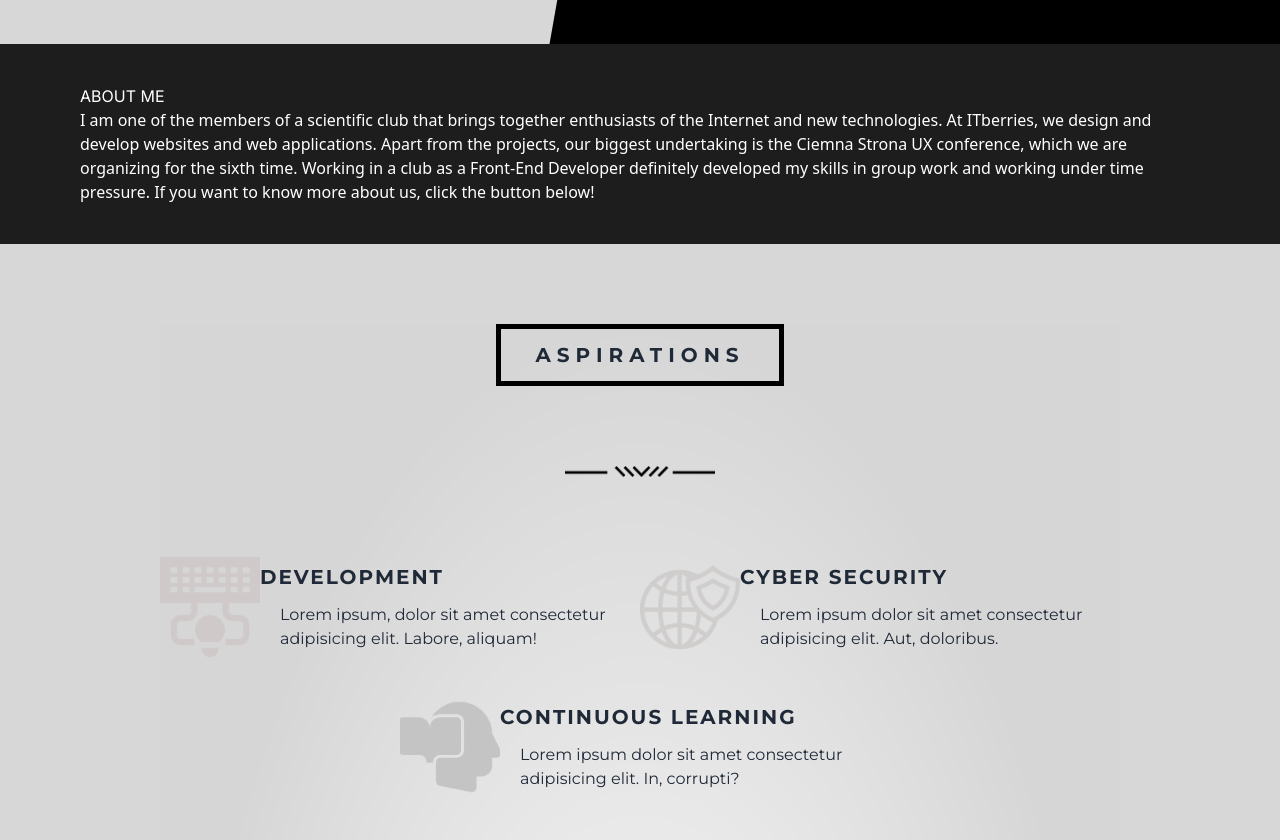
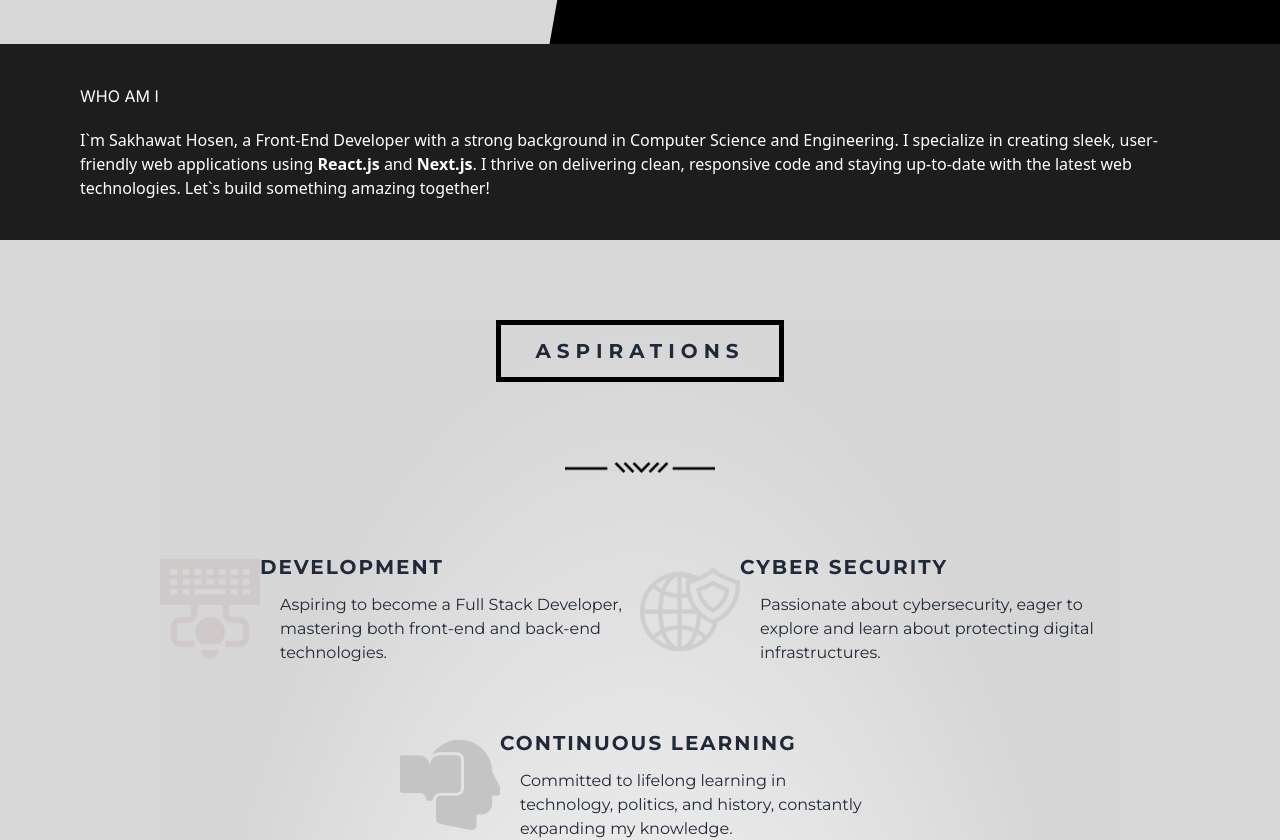
Before and after one commit to Sakhawat71/sakhawat, a Next.js app: page / in a window 1280 px wide. Shown: the part 740-1580 px from the top of the page. Built offline with nearby package versions, Linux system fonts and the light colour scheme.

Commit message:
change lorem text form about and skills sections

```diff
--- a/src/components/AboutMe/AboutMe.jsx
+++ b/src/components/AboutMe/AboutMe.jsx
@@ -4,9 +4,9 @@ const AboutMe = () => {
     return (
         <div className='bg-[#1D1D1D] px-20 py-10 text-white'>
 
-            <h2 className=''>ABOUT ME</h2>
+            <h2 className='mb-5 uppercase'>who am i</h2>
 
-            <p className='font-sans' >I am one of the members of a scientific club that brings together enthusiasts of the Internet and new technologies. At ITberries, we design and develop websites and web applications. Apart from the projects, our biggest undertaking is the Ciemna Strona UX conference, which we are organizing for the sixth time. Working in a club as a Front-End Developer definitely developed my skills in group work and working under time pressure. If you want to know more about us, click the button below! </p>
+            <p className='font-sans' >I`m Sakhawat Hosen, a Front-End Developer with a strong background in Computer Science and Engineering. I specialize in creating sleek, user-friendly web applications using <strong>React.js</strong> and <strong>Next.js</strong>. I thrive on delivering clean, responsive code and staying up-to-date with the latest web technologies. Let`s build something amazing together!</p>
         </div>
     );
 };
--- a/src/components/Skills/Skills.jsx
+++ b/src/components/Skills/Skills.jsx
@@ -56,7 +56,7 @@ const Skills = () => {
                     />
                     <div className='text-center'>
                         <h2 className='font-bold tracking-widest text-xl text-center md:text-start'>DEVELOPMENT</h2>
-                        <p className='text-center md:text-start md:pl-5 pt-3'>Lorem ipsum, dolor sit amet consectetur adipisicing elit. Labore, aliquam!</p>
+                        <p className='text-center md:text-start md:pl-5 pt-3'>Aspiring to become a Full Stack Developer, mastering both front-end and back-end technologies.</p>
                     </div>
                 </div>
 
@@ -71,11 +71,11 @@ const Skills = () => {
                     />
                     <div>
                         <h2 className='uppercase font-bold tracking-widest text-xl text-center md:text-start'>cyber security</h2>
-                        <p className='text-center md:text-start md:pl-5 pt-3'>Lorem ipsum dolor sit amet consectetur adipisicing elit. Aut, doloribus.</p>
+                        <p className='text-center md:text-start md:pl-5 pt-3'>Passionate about cybersecurity, eager to explore and learn about protecting digital infrastructures.</p>
                     </div>
                 </div>
 
-                <div className=' mt-10 col-span-2 text-center flex justify-center'>
+                <div className=' mt-10 lg:mt-16 col-span-2 text-center flex justify-center'>
                     <div className='flex flex-col md:flex-row items-center lg:w-1/2'>
                         <Image
                             src={learnImg}
@@ -85,7 +85,7 @@ const Skills = () => {
                         />
                         <div>
                             <h2 className='uppercase font-bold tracking-widest text-xl text-center md:text-start'>Continuous Learning</h2>
-                            <p className='text-center md:text-start md:pl-5 pt-3'>Lorem ipsum dolor sit amet consectetur adipisicing elit. In, corrupti?</p>
+                            <p className='text-center md:text-start md:pl-5 pt-3'>Committed to lifelong learning in technology, politics, and history, constantly expanding my knowledge.</p>
                         </div>
                     </div>
                 </div>
```
